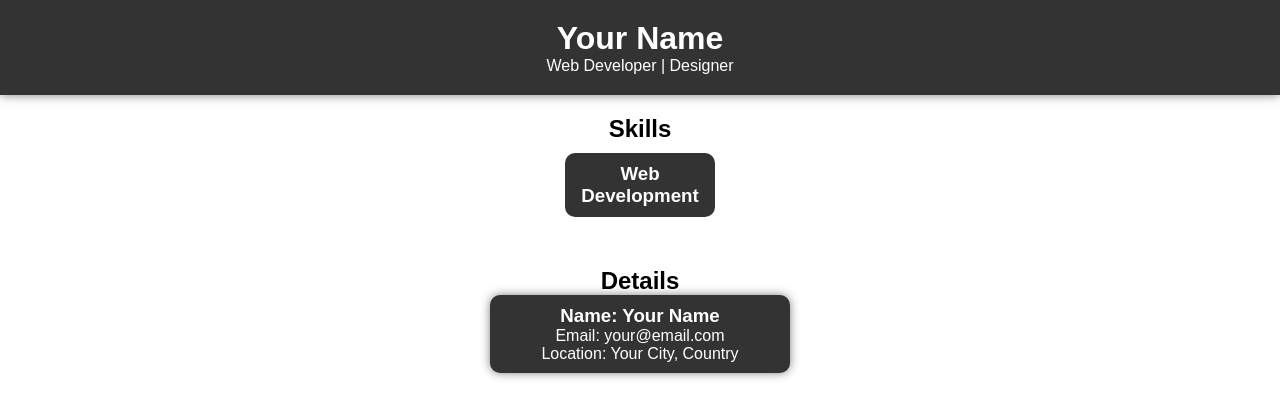
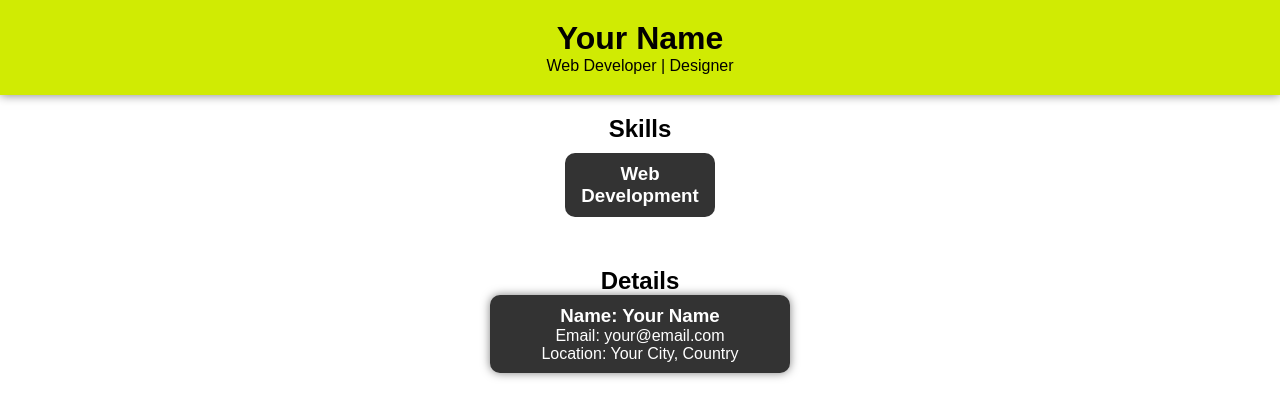
Before and after one commit to ShivDev007/school_app, a Flask app: page / in a window 1280 px wide. Shown: the top 414 px of the page. Run offline with Flask 3, Linux system fonts and the light colour scheme.

Commit message:
this is new color

```diff
--- a/static/styles.css
+++ b/static/styles.css
@@ -12,8 +12,8 @@ body {
 /* Header Styles */
 header {
     text-align: center;
-    background-color: #333;
-    color: #fff;
+    background-color: #d0eb03;
+    color: #020000;
     padding: 20px;
     box-shadow: 0 0 10px rgba(0, 0, 0, 0.5);
 }
@@ -36,8 +36,9 @@ header {
 }
 
 .skill-card:hover {
-    background-color: #28a745; /* Green neon glow color */
+    background-color: #05f83e; /* Green neon glow color */
     transform: scale(1.1);
+    color:black;
 }
 
 /* Details Section Styles */
```
